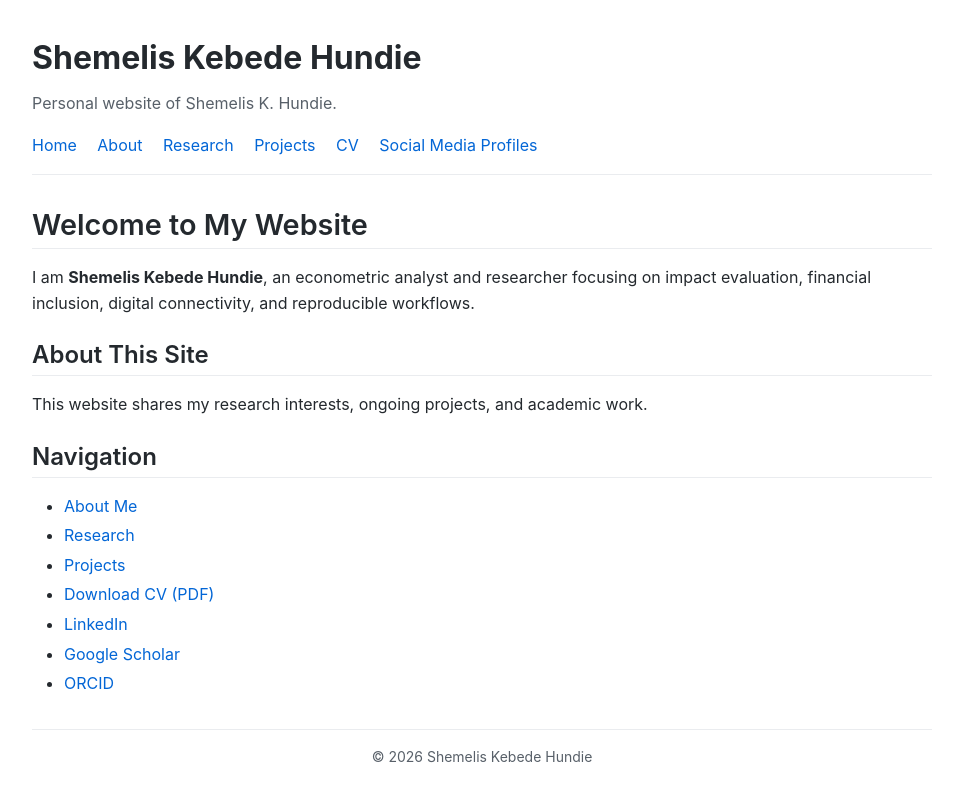
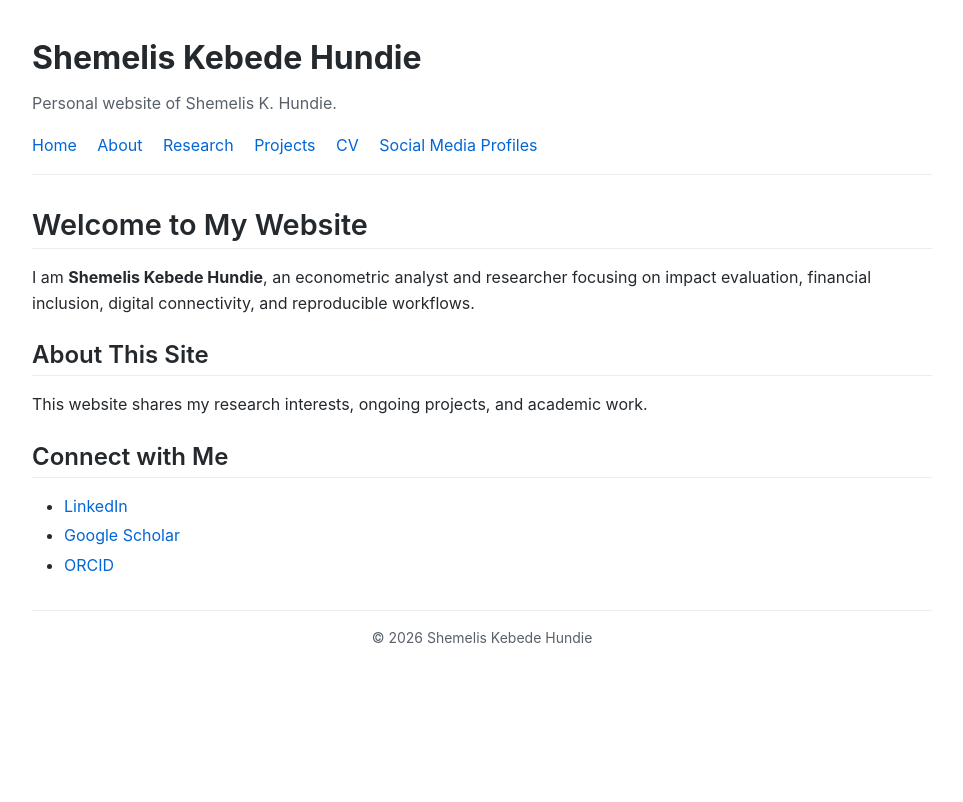
Before and after one commit to ShemelisKHundie/ShemelisKHundie.github.io, a Jekyll site: the page built from index.md, in a window 1280 px wide. Shown: the top 802 px of the page, without its empty margins (158-1121 px from the left). Built offline with Jekyll 4.4.1, drawn with Linux system fonts in a browser that asks for light colours; our own code applies the rules of GitHub Pages for plain Markdown files.

Commit message:
Update index.md

```diff
--- a/index.md
+++ b/index.md
@@ -5,11 +5,7 @@
 ## About This Site
 This website shares my research interests, ongoing projects, and academic work.
 
-## Navigation
-- [About Me](about.md)
-- [Research](research.md)
-- [Projects](projects.md)
-- [Download CV (PDF)](/cv.pdf)
-- <a href="https://www.linkedin.com/in/shemelis-kebede-hundie-77743967/" target="_blank">LinkedIn</a>
-- <a href="https://scholar.google.com/citations?user=sP5y6NUAAAAJ&hl=en" target="_blank">Google Scholar</a>
-- <a href="https://orcid.org/0000-0003-2316-0544" target="_blank">ORCID</a>
+## Connect with Me
+- [LinkedIn](https://www.linkedin.com/in/shemelis-kebede-hundie-77743967/)
+- [Google Scholar](https://scholar.google.com/citations?user=sP5y6NUAAAAJ&hl=en)
+- [ORCID](https://orcid.org/0000-0003-2316-0544)
```
